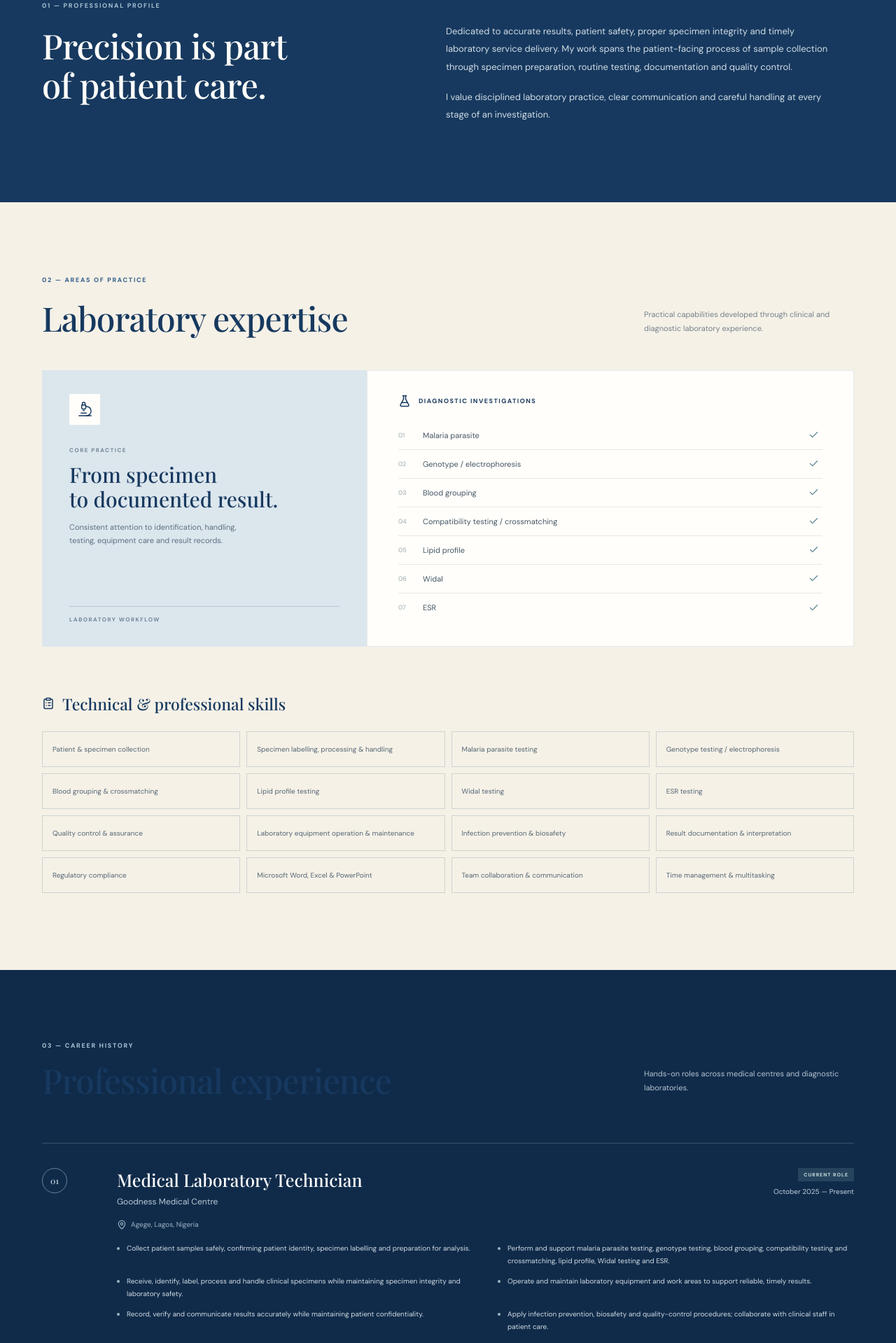
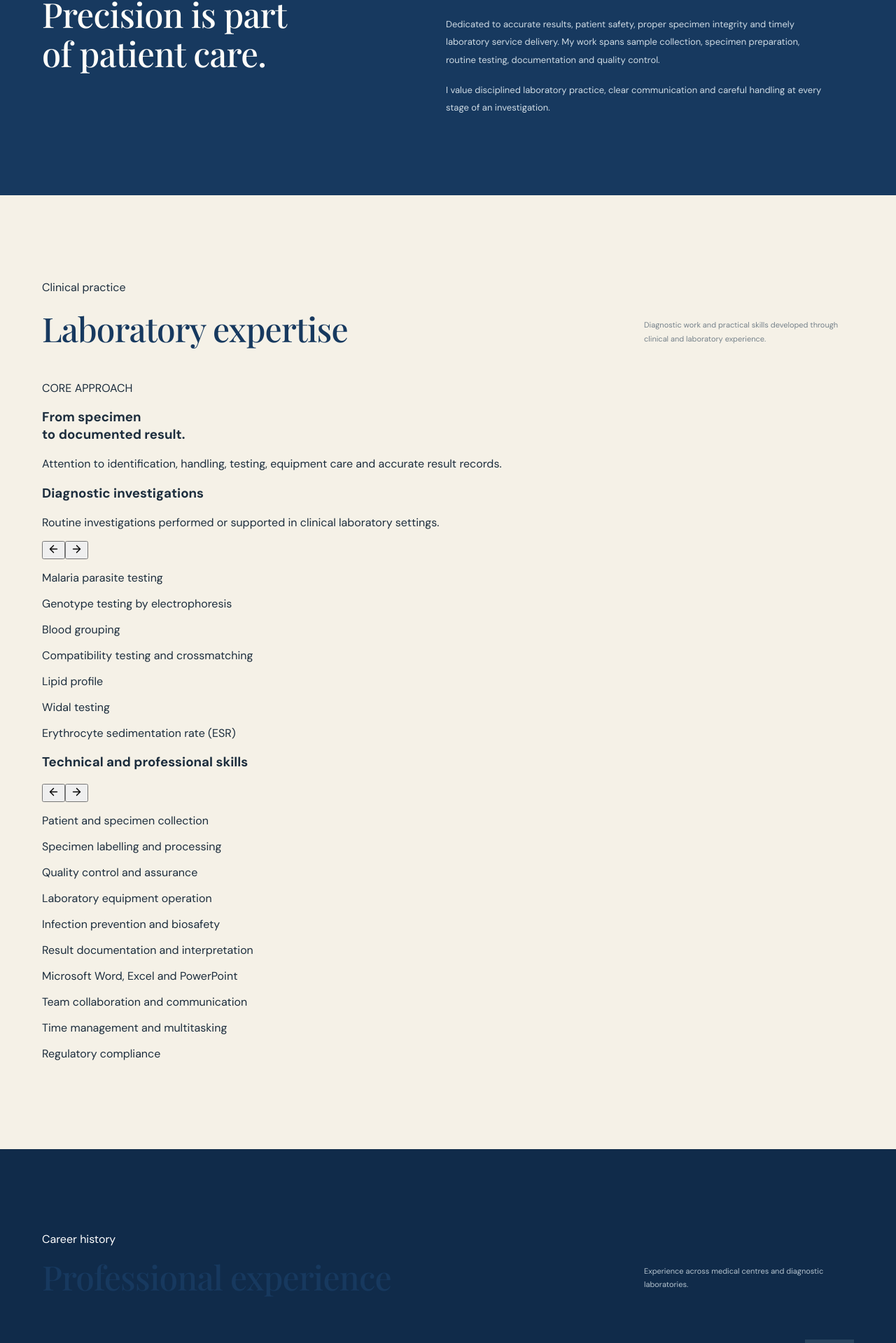
Before and after one commit to Emiloart/chinecherem-okoye, a Next.js app: page / in a window 1280 px wide. Shown: the part 831-2750 px from the top of the page at 70% size. Built offline with nearby package versions, Linux system fonts and the light colour scheme; a web font is replaced by a local one.

Commit message:
refactor: simplify portfolio sections and remove decorative numbering

```diff
--- a/src/app/page.tsx
+++ b/src/app/page.tsx
@@ -1,20 +1,13 @@
 import Image from "next/image";
 import melodyPortrait from "./okoye_melody.png";
-
+import ContentCarousel from "./content-carousel";
 import {
-  ArrowDown,
   ArrowRight,
   ArrowUpRight,
-  BriefcaseBusiness,
-  Check,
-  ClipboardList,
-  FlaskConical,
   GraduationCap,
   Mail,
   MapPin,
-  Microscope,
   Phone,
-  ShieldCheck,
 } from "lucide-react";
 
 const experience = [
@@ -22,72 +15,60 @@ const experience = [
     role: "Medical Laboratory Technician",
     organisation: "Goodness Medical Centre",
     location: "Agege, Lagos, Nigeria",
-    period: "October 2025 — Present",
+    period: "October 2025 to Present",
     current: true,
     points: [
-      "Collect patient samples safely, confirming patient identity, specimen labelling and preparation for analysis.",
-      "Perform and support malaria parasite testing, genotype testing, blood grouping, compatibility testing and crossmatching, lipid profile, Widal testing and ESR.",
-      "Receive, identify, label, process and handle clinical specimens while maintaining specimen integrity and laboratory safety.",
-      "Operate and maintain laboratory equipment and work areas to support reliable, timely results.",
-      "Record, verify and communicate results accurately while maintaining patient confidentiality.",
-      "Apply infection prevention, biosafety and quality-control procedures; collaborate with clinical staff in patient care.",
+      "Collect patient samples, confirm patient identity and prepare specimens for analysis.",
+      "Perform or support malaria parasite, genotype, blood grouping, compatibility, lipid profile, Widal and ESR investigations.",
+      "Receive, identify, label, process and handle clinical specimens while maintaining specimen integrity.",
+      "Operate and maintain laboratory equipment, document results and apply biosafety and quality-control procedures.",
     ],
   },
   {
     role: "Medical Laboratory Technician",
     organisation: "Harkkore Diagnostic Laboratory",
     location: "Delta, Nigeria",
-    period: "March 2025 — July 2025",
+    period: "March 2025 to July 2025",
     points: [
-      "Collected, received and processed patient specimens using appropriate safety and quality-control procedures.",
-      "Performed genotype analysis (electrophoresis), Widal testing and ESR.",
-      "Prepared and maintained laboratory equipment, supporting proper functionality and routine use.",
-      "Recorded, analysed and reported test results accurately and promptly.",
-      "Maintained organised laboratory records and followed applicable laboratory standards and procedures.",
+      "Collected, received and processed patient specimens using safety and quality-control procedures.",
+      "Performed genotype analysis by electrophoresis, Widal testing and ESR.",
+      "Maintained laboratory equipment, records and accurate result reporting.",
     ],
   },
   {
     role: "Medical Laboratory Technician",
     organisation: "St Charles Medics Diagnosis",
     location: "Anambra, Nigeria",
-    period: "January 2023 — January 2025",
+    period: "January 2023 to January 2025",
     points: [
-      "Collected and handled patient specimens, ensuring accurate identification, labelling and processing.",
-      "Performed routine laboratory investigations and prepared biological specimens for analysis.",
-      "Operated and maintained diagnostic laboratory equipment to support accurate results.",
-      "Assisted with laboratory stock and supplies management.",
-      "Collaborated with colleagues to maintain smooth laboratory operations and timely service delivery.",
+      "Collected, identified, labelled and processed patient specimens.",
+      "Performed routine investigations and prepared biological specimens for analysis.",
+      "Operated diagnostic equipment and assisted with laboratory stock and supplies.",
     ],
   },
 ];
 
-const capabilities = [
-  "Patient & specimen collection",
-  "Specimen labelling, processing & handling",
+const investigations = [
   "Malaria parasite testing",
-  "Genotype testing / electrophoresis",
-  "Blood grouping & crossmatching",
-  "Lipid profile testing",
+  "Genotype testing by electrophoresis",
+  "Blood grouping",
+  "Compatibility testing and crossmatching",
+  "Lipid profile",
   "Widal testing",
-  "ESR testing",
-  "Quality control & assurance",
-  "Laboratory equipment operation & maintenance",
-  "Infection prevention & biosafety",
-  "Result documentation & interpretation",
-  "Regulatory compliance",
-  "Microsoft Word, Excel & PowerPoint",
-  "Team collaboration & communication",
-  "Time management & multitasking",
+  "Erythrocyte sedimentation rate (ESR)",
 ];
 
-const investigations = [
-  "Malaria parasite",
-  "Genotype / electrophoresis",
-  "Blood grouping",
-  "Compatibility testing / crossmatching",
-  "Lipid profile",
-  "Widal",
-  "ESR",
+const skills = [
+  "Patient and specimen collection",
+  "Specimen labelling and processing",
+  "Quality control and assurance",
+  "Laboratory equipment operation",
+  "Infection prevention and biosafety",
+  "Result documentation and interpretation",
+  "Microsoft Word, Excel and PowerPoint",
+  "Team collaboration and communication",
+  "Time management and multitasking",
+  "Regulatory compliance",
 ];
 
 export default function Home() {
@@ -95,7 +76,9 @@ export default function Home() {
     <main>
       <header className="site-header">
         <a className="wordmark" href="#home" aria-label="Melody Chinecherem home">
-          <span className="wordmark-mark"><Image src={melodyPortrait} alt="" fill priority sizes="36px" /></span>
+          <span className="wordmark-mark">
+            <Image src={melodyPortrait} alt="" fill priority sizes="38px" />
+          </span>
           <span className="wordmark-name">MELODY CHINECHEREM</span>
         </a>
         <nav className="desktop-nav" aria-label="Main navigation">
@@ -104,59 +87,50 @@ export default function Home() {
           <a href="#experience">Experience</a>
           <a href="#education">Education</a>
         </nav>
-        <a className="header-contact" href="#contact">
-          Get in touch <ArrowUpRight size={15} />
-        </a>
+        <a className="header-contact" href="#contact">Contact <ArrowUpRight size={15} /></a>
       </header>
 
       <section className="hero section-shell" id="home">
         <div className="hero-copy">
-          <div className="eyebrow"><span className="eyebrow-dot" /> MEDICAL LABORATORY TECHNICIAN</div>
+          <p className="hero-role">Medical Laboratory Technician</p>
           <h1>Careful work.<br /><em>Reliable results.</em></h1>
           <p className="hero-intro">
-            I’m Okoye Melody Chinecherem, a Medical Laboratory Technician with
-            hands-on experience in clinical specimen handling, routine diagnostic
-            investigations and laboratory quality practices.
+            I’m Okoye Melody Chinecherem. I work across clinical specimen handling,
+            routine diagnostic investigations and laboratory quality practices,
+            with a focus on accuracy, patient safety and dependable service.
           </p>
           <div className="hero-actions">
-            <a className="button button-primary" href="#experience">Explore experience <ArrowRight size={16} /></a>
+            <a className="button button-primary" href="#experience">View experience <ArrowRight size={16} /></a>
             <a className="text-link" href="mailto:melodynechy4319@gmail.com">Contact me <ArrowUpRight size={16} /></a>
           </div>
           <div className="hero-meta">
             <span><MapPin size={15} /> Lagos, Nigeria</span>
-            <span className="meta-divider" />
-            <span><ShieldCheck size={15} /> Patient safety & specimen integrity</span>
+            <span>Patient safety and specimen integrity</span>
           </div>
         </div>
 
         <div className="portrait-column">
           <div className="portrait-frame">
-            <div className="portrait-topline"><span>PROFILE</span><span>01 / 01</span></div>
             <div className="portrait-image-wrap">
-              <Image src={melodyPortrait} alt="Okoye Melody Chinecherem, Medical Laboratory Technician" fill priority sizes="(max-width: 680px) 90vw, 390px" className="portrait-image" />
+              <Image src={melodyPortrait} alt="Okoye Melody Chinecherem, Medical Laboratory Technician" fill priority sizes="(max-width: 680px) 90vw, 430px" className="portrait-image" />
             </div>
             <div className="portrait-caption">
               <span>OKOYE MELODY CHINECHEREM</span>
               <span>MEDICAL LABORATORY TECHNICIAN</span>
             </div>
           </div>
-          <div className="portrait-note"><span className="note-line" /> PROFESSIONAL PROFILE</div>
         </div>
-        <a className="scroll-cue" href="#about"><ArrowDown size={15} /> SCROLL TO EXPLORE</a>
       </section>
 
       <section className="intro-band" id="about">
         <div className="section-shell intro-grid">
-          <div>
-            <p className="eyebrow eyebrow-light">01 — PROFESSIONAL PROFILE</p>
           <h2>Precision is part<br />of patient care.</h2>
-          </div>
           <div className="intro-text">
             <p>
               Dedicated to accurate results, patient safety, proper specimen
               integrity and timely laboratory service delivery. My work spans
-              the patient-facing process of sample collection through specimen
-              preparation, routine testing, documentation and quality control.
+              sample collection, specimen preparation, routine testing,
+              documentation and quality control.
             </p>
             <p>
               I value disciplined laboratory practice, clear communication and
@@ -169,62 +143,48 @@ export default function Home() {
       <section className="section-shell expertise-section" id="expertise">
         <div className="section-heading">
           <div>
-            <p className="eyebrow">02 — AREAS OF PRACTICE</p>
+            <p className="section-kicker">Clinical practice</p>
             <h2>Laboratory expertise</h2>
           </div>
-          <p className="section-aside">Practical capabilities developed through clinical and diagnostic laboratory experience.</p>
+          <p className="section-aside">Diagnostic work and practical skills developed through clinical and laboratory experience.</p>
         </div>
-        <div className="expertise-layout">
-          <div className="expertise-feature">
-            <div className="feature-icon"><Microscope size={23} strokeWidth={1.5} /></div>
-            <span className="feature-index">CORE PRACTICE</span>
+        <div className="practice-feature">
+          <div>
+            <span className="feature-label">CORE APPROACH</span>
             <h3>From specimen<br />to documented result.</h3>
-            <p>Consistent attention to identification, handling, testing, equipment care and result records.</p>
-            <div className="feature-rule" />
-            <span className="feature-foot">LABORATORY WORKFLOW</span>
           </div>
-          <div className="investigations-panel">
-            <div className="panel-heading"><FlaskConical size={18} /><span>DIAGNOSTIC INVESTIGATIONS</span></div>
-            <div className="investigation-list">
-              {investigations.map((item, index) => (
-                <div className="investigation-item" key={item}>
-                  <span className="investigation-number">0{index + 1}</span>
-                  <span>{item}</span>
-                  <Check size={15} />
+          <p>Attention to identification, handling, testing, equipment care and accurate result records.</p>
         </div>
-              ))}
-            </div>
-          </div>
-        </div>
-        <div className="skills-block">
-          <div className="skills-title"><ClipboardList size={18} /><h3>Technical & professional skills</h3></div>
-          <div className="skills-grid">
-            {capabilities.map((skill) => <span className="skill-item" key={skill}>{skill}</span>)}
-          </div>
-        </div>
+        <ContentCarousel
+          title="Diagnostic investigations"
+          description="Routine investigations performed or supported in clinical laboratory settings."
+          items={investigations}
+        />
+        <ContentCarousel
+          title="Technical and professional skills"
+          items={skills}
+        />
       </section>
 
       <section className="experience-section" id="experience">
         <div className="section-shell">
           <div className="section-heading experience-heading">
             <div>
-              <p className="eyebrow eyebrow-light">03 — CAREER HISTORY</p>
+              <p className="section-kicker section-kicker-light">Career history</p>
               <h2>Professional experience</h2>
             </div>
-            <p className="section-aside section-aside-light">Hands-on roles across medical centres and diagnostic laboratories.</p>
+            <p className="section-aside section-aside-light">Experience across medical centres and diagnostic laboratories.</p>
           </div>
-          <div className="timeline">
-            {experience.map((job, index) => (
-              <article className="timeline-entry" key={job.organisation}>
-                <div className="timeline-marker"><span>{String(index + 1).padStart(2, "0")}</span></div>
-                <div className="timeline-content">
+          <div className="experience-list">
+            {experience.map((job) => (
+              <article className="experience-card" key={job.organisation}>
                 <div className="job-topline">
                   <div>
-                      <h3>{job.role}</h3>
-                      <p className="organisation">{job.organisation}</p>
+                    <h3>{job.organisation}</h3>
+                    <p className="organisation-role">{job.role}</p>
                   </div>
                   <div className="job-period">
-                      {job.current && <span className="current-label">CURRENT ROLE</span>}
+                    {job.current && <span className="current-label">Current role</span>}
                     <span>{job.period}</span>
                   </div>
                 </div>
@@ -232,7 +192,6 @@ export default function Home() {
                 <ul className="job-points">
                   {job.points.map((point) => <li key={point}>{point}</li>)}
                 </ul>
-                </div>
               </article>
             ))}
           </div>
@@ -242,33 +201,18 @@ export default function Home() {
       <section className="section-shell education-section" id="education">
         <div className="education-icon"><GraduationCap size={25} strokeWidth={1.5} /></div>
         <div className="education-copy">
-          <p className="eyebrow">04 — EDUCATION</p>
+          <p className="section-kicker">Education</p>
           <h2>National Diploma (ND)</h2>
           <p className="education-course">Medical Laboratory Technician</p>
           <p className="education-school">College of Health, Ezzangbo</p>
-        </div>
-        <div className="education-side">
-          <span>ACADEMIC QUALIFICATION</span>
-          <span className="education-line" />
-          <BriefcaseBusiness size={20} />
         </div>
       </section>
 
       <section className="details-band">
         <div className="section-shell details-grid">
-          <div>
-            <p className="eyebrow eyebrow-light">ADDITIONAL INFORMATION</p>
-            <h2>Clear communication.<br />Responsible practice.</h2>
-          </div>
-          <div className="detail-column">
-            <span className="detail-label">LANGUAGES</span>
+          <h2>Languages</h2>
           <div className="language-row"><strong>English</strong><span>Full Professional Proficiency</span></div>
           <div className="language-row"><strong>Igbo</strong><span>Native or Bilingual Proficiency</span></div>
-          </div>
-          <div className="detail-column">
-            <span className="detail-label">LABORATORY TECHNIQUES</span>
-            <p>Patient/sample collection · Specimen processing · Electrophoresis for genotype testing · Widal testing · ESR testing · Routine laboratory equipment handling</p>
-          </div>
         </div>
       </section>
 
@@ -276,7 +220,7 @@ export default function Home() {
         <div className="section-shell">
           <div className="footer-top">
             <div>
-              <p className="eyebrow">05 — CONTACT</p>
+              <p className="section-kicker">Contact</p>
               <h2>Let’s connect.</h2>
               <p className="footer-intro">For professional enquiries and opportunities, reach out directly.</p>
             </div>
@@ -288,7 +232,10 @@ export default function Home() {
             <span><MapPin size={17} /> Lagos, Nigeria</span>
           </div>
           <div className="footer-bottom">
-            <a className="wordmark footer-wordmark" href="#home"><span className="wordmark-mark"><Image src={melodyPortrait} alt="" fill sizes="32px" /></span><span className="wordmark-name">MELODY CHINECHEREM</span></a>
+            <a className="wordmark footer-wordmark" href="#home">
+              <span className="wordmark-mark"><Image src={melodyPortrait} alt="" fill sizes="32px" /></span>
+              <span className="wordmark-name">MELODY CHINECHEREM</span>
+            </a>
             <span>© {new Date().getFullYear()} Okoye Melody Chinecherem</span>
             <a href="#home">Back to top ↑</a>
           </div>
```
Lines whose indentation alone changed are shown as unchanged.
